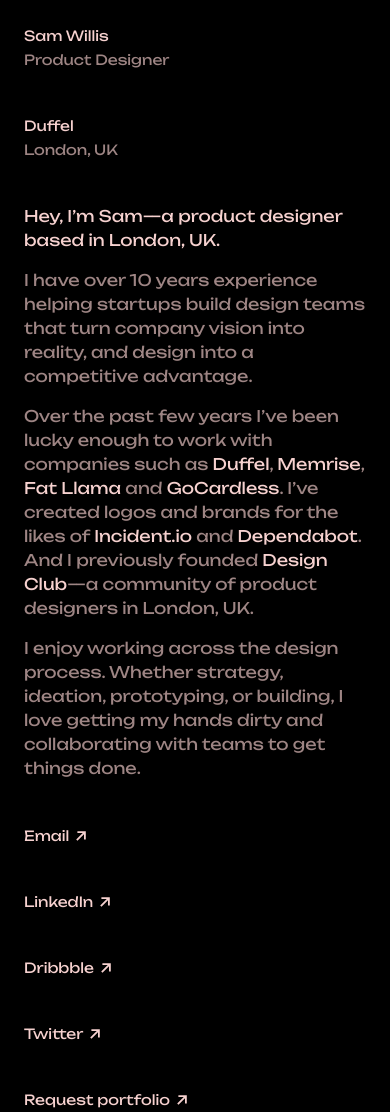
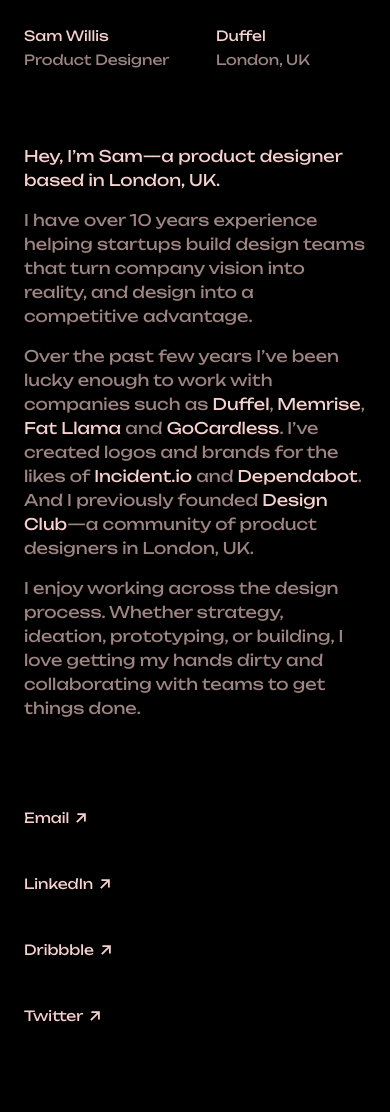
Before and after one commit to swillis/samwillis-site, a Jekyll site: the page built from index.markdown, in a window 390 px wide. Built offline with Jekyll 4.4.1, drawn with Linux system fonts in a browser that asks for light colours; after the commit the page ends 1052 px from its top, so only the background shows below that.

Commit message:
Mobile and tablet

```diff
--- a/_includes/_main.html
+++ b/_includes/_main.html
@@ -1,14 +1,32 @@
 <div class="page">
+  <div class="header">
     <div class="column small">
       <div class="nav-item">
         <span class="nav-item--primary">Sam Willis</span>
         <span class="nav-item--secondary">Product Designer</span>
       </div>
+    </div>
+    <div class="column centre">
+      <div class="nav-item">
+        <span class="nav-item--primary">Duffel</span>
+        <span class="nav-item--secondary">London, UK</span>
+      </div>
+    </div>
+    <div class="column small">
+      <div class="nav-item">
+        <span class="nav-item--primary"><a href="mailto:hey@samwill.is" target="_blank">Request portfolio</a><img src="/assets/img/icons/link.svg" alt=""></span>
+        <span class="nav-item--secondary"></span>
+      </div>
+    </div>
+  </div>
+
+  <div class="main">
+    <div class="column small">
       <div class="blob-container-left">
         <svg class="blob" viewBox="0 0 500 500" xmlns="http://www.w3.org/2000/svg">
             <g transform="translate(250,250)">
                 <defs>
-                  <linearGradient id="MyGradient" spreadMethod='repeat' x1='1%' y1='1%' x2='0'>
+                    <linearGradient id="Stripey-1" spreadMethod='repeat' x1='1%' y1='1%' x2='0'>
                         <stop stop-color='#000' stop-opacity='0'/>
                         <stop offset='.8' stop-color='#000' stop-opacity='0'/>
                         <stop offset='.8' stop-color='#000'/>
@@ -21,17 +39,11 @@
       </div>
     </div>
     <div class="column centre">
-    <div class="top">
-      <div class="nav-item">
-        <span class="nav-item--primary">Duffel</span>
-        <span class="nav-item--secondary">London, UK</span>
-      </div>
       <div class="blurb">
         <p>Hey, I’m Sam—a product designer based in London, UK.</p>
         <p>I have over 10 years experience helping startups build design teams that turn company vision into reality, and design into a competitive advantage.</p>
         <p>Over the past few years I’ve been lucky enough to work with companies such as <a href="https://duffel.com" target="_blank">Duffel</a>, <a href="https://memrise.com" target="_blank">Memrise</a>, <a href="https://fatllama.com" target="_blank">Fat Llama</a> and <a href="https://gocardless.com" target="_blank">GoCardless</a>. I’ve created logos and brands for the likes of <a href="https://incident.io" target="_blank">Incident.io</a> and <a href="https://dependabot.com" target="_blank">Dependabot</a>. And I previously founded <a href="https://designclub.io" target="_blank">Design Club</a>—a community of product designers in London, UK.</p>
         <p>I enjoy working across the design process. Whether strategy, ideation,  prototyping, or building, I love getting my hands dirty and collaborating with teams to get things done.</p>
-      </div>
       </div>
       <div class="contact-links">
         <a href="mailto:hey@samwill.is" target="_blank" class="contact-link">Email<img src="/assets/img/icons/link.svg" alt=""></a>
@@ -41,15 +53,11 @@
       </div>
     </div>
     <div class="column small">
-    <div class="nav-item">
-      <span class="nav-item--primary"><a href="mailto:hey@samwill.is" target="_blank">Request portfolio</a><img src="/assets/img/icons/link.svg" alt=""></span>
-      <span class="nav-item--secondary"></span>
-    </div>
       <div class="blob-container-right">
         <svg class="blob" viewBox="0 0 500 500" xmlns="http://www.w3.org/2000/svg">
             <g transform="translate(250,250)">
                 <defs>
-                  <linearGradient id="MyGradient" spreadMethod='repeat' x1='1%' y1='1%' x2='0'>
+                    <linearGradient id="Stripey-1" spreadMethod='repeat' x1='1%' y1='1%' x2='0'>
                         <stop stop-color='#000' stop-opacity='0'/>
                         <stop offset='.8' stop-color='#000' stop-opacity='0'/>
                         <stop offset='.8' stop-color='#000'/>
@@ -62,3 +70,19 @@
       </div>
     </div>
   </div>
+  <div class="blob-container-centre">
+    <svg class="blob" viewBox="0 0 500 500" xmlns="http://www.w3.org/2000/svg">
+        <g transform="translate(250,250)">
+            <defs>
+                <linearGradient id="Stripey-2" spreadMethod='repeat' x1='1%' y1='1%' x2='0'>
+                    <stop stop-color='#000' stop-opacity='0'/>
+                    <stop offset='.8' stop-color='#000' stop-opacity='0'/>
+                    <stop offset='.8' stop-color='#000'/>
+                    <stop offset='1' stop-color='#f6d1cf'/>
+                </linearGradient>
+            </defs>
+            <path id="morph" stroke="none" stroke-width="0" d="M161.23691003228475,-142.91547838970675C181.22293223201214,-103.52046591026897,150.56953271518822,-38.07519551682116,132.17827658263366,25.22354638199265C113.78702045007908,88.52228828080645,107.65790770179386,149.67450168498627,78.41569906755855,164.33349172080008C49.17349043332327,178.9924817566139,-3.181814086862076,147.15824842406178,-56.01312467781069,120.21665030992501C-108.8444352687593,93.27505219578826,-162.15175193047116,71.2260893000669,-187.94767695994662,24.05229400148208C-213.74360198942205,-23.12150129710275,-212.02813538666103,-95.42012899855102,-176.1182906212972,-138.44965006594194C-140.20844585593338,-181.47917113333287,-70.10422292796669,-195.23958556666642,0.2606104941560024,-195.44741550061937C70.62544391627868,-195.65524543457227,141.25088783255737,-182.3104908691445,161.23691003228475,-142.91547838970675Z"/>
+        </g>
+    </svg>
+  </div>
+</div>
--- a/_sass/main.scss
+++ b/_sass/main.scss
@@ -16,9 +16,9 @@
   font-weight: 400;
   -webkit-font-smoothing: antialiased;
   font-variant-ligatures: common-ligatures;
+  overflow: hidden;
+  height: 100%;
   display: flex;
-  height: 100%;
-  overflow: hidden;
 }
 
 a {
@@ -36,20 +36,53 @@
 .page {
   padding: 40px;
   display: flex;
-  flex-direction: row;
+  flex-direction: column;
   flex-grow: 1;
   margin: 0 auto;
   z-index: 1;
-  gap: 3em;
+  gap: 4em;
   max-width: 1920px;
   min-width: 320px;
+  flex: 1;
+  overflow: scroll;
 
-  @media (max-width: $tablet) {
-    flex-direction: column;
-  }
+  // @media (max-width: $tablet) {
+  //   flex-direction: column;
+  // }
 
   @media (max-width: $mobile) {
     padding: 24px;
+  }
+}
+
+.header {
+  display: flex;
+  gap: 3em;
+
+  .column.small:last-child {
+    @media (max-width: $mobile) {
+      display: none;
+    }
+  }
+}
+
+.main {
+  display: flex;
+  flex: 1;
+  gap: 3em;
+
+  .column.centre {
+    justify-content: space-between;
+  }
+
+  @media (max-width: $tablet) {
+    .column.centre {
+      justify-content: flex-start;
+    }
+
+    .column.small {
+      display: none;
+    }
   }
 }
 
@@ -58,28 +91,29 @@
   flex-direction: column;
 
   &.centre {
-    width: 600px;
-    justify-content: space-between;
+    flex: 2;
+    position: relative;
 
     @media (max-width: $tablet) {
-      width: auto;
+      flex: 1;
     }
   }
 
   &.small {
     flex: 1;
     position: relative;
-
-    @media (max-width: $tablet) {
-      flex: 0;
-    }
   }
 }
 
 .nav-item {
   display: flex;
   flex-direction: column;
-}
+
+    @media (max-width: $tablet) {
+      display: flex;
+    }
+  }
+
 
 .nav-item--primary {
   color: $grey-100;
@@ -88,14 +122,6 @@
 
 .nav-item--secondary {
   color: $grey-200;
-}
-
-.blurb {
-  margin-top: 6em;
-
-  @media (max-width: $tablet) {
-    margin-top: 3em;
-  }
 }
 
 .blurb p {
@@ -114,7 +140,7 @@
   justify-self: flex-end;
 
   @media (max-width: $tablet) {
-    margin-top: 2em;
+    margin-top: 5em;
   }
 
   @media (max-width: $mobile) {
@@ -130,34 +156,43 @@
 .blob-container-right {
   position: absolute;
 
-  @media (max-width: $tablet) {
-    display: none;
+  .blob {
+    fill: url(#Stripey-1);
   }
 }
 
 .blob-container-left {
-  // left: -900px;
   right: 0;
   bottom: -400px;
-
-  .blob {
-    height: 1200px;
-    width: 1200px;
-  }
 }
 
 .blob-container-right {
   left: 0;
-  bottom: -200px;
+}
+
+.blob-container-centre {
+  position: absolute;
+  display: none;
 
   .blob {
-    height: 1200px;
-    width: 1200px;
+    fill: url(#Stripey-2);
+  }
+
+  @media (max-width: $tablet) {
+    display: block;
+    bottom: -800px;
+    left: 0;
+    right: 0;
+  }
+
+  @media (max-width: $mobile) {
+    display: none;
   }
 }
 
 .blob {
 	fill: #444;
-	fill: url(#MyGradient);
   z-index: 0;
+  height: 1200px;
+  width: 1200px;
 }
```
Lines whose indentation alone changed are shown as unchanged.
